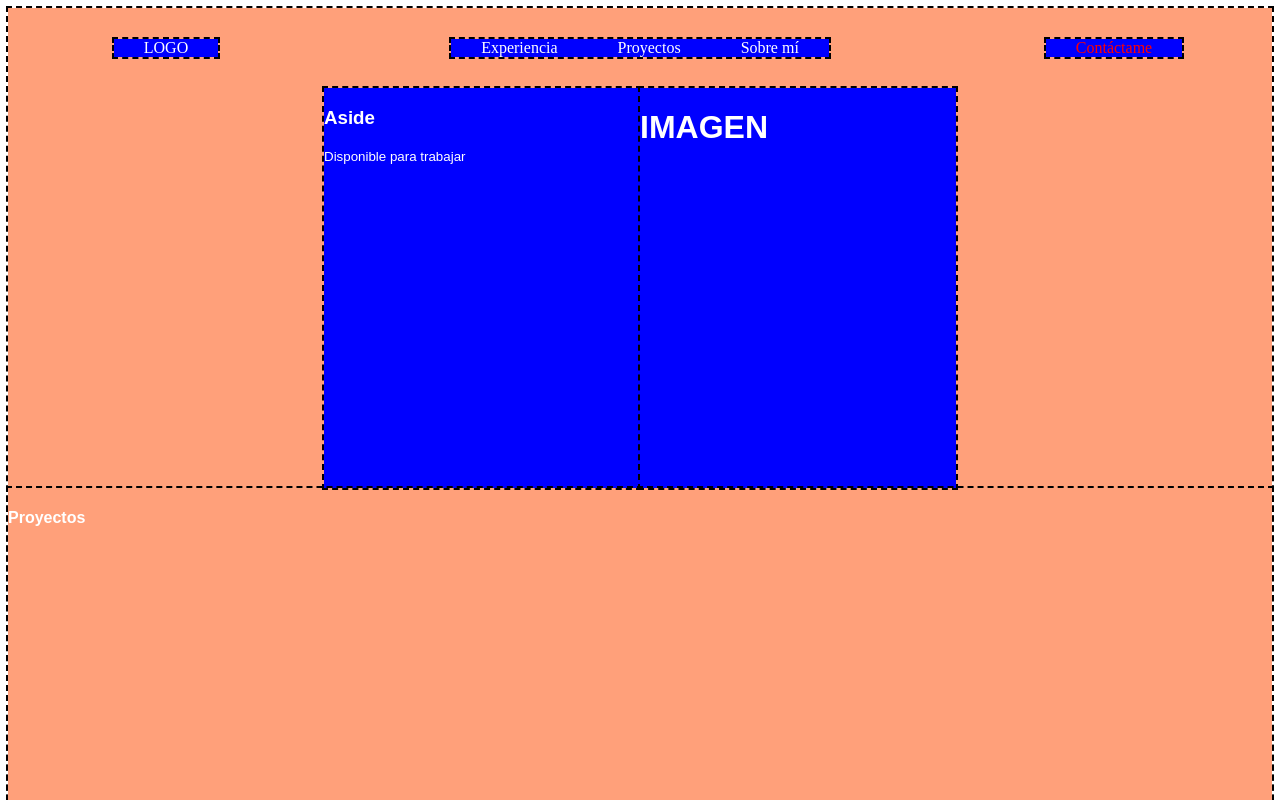
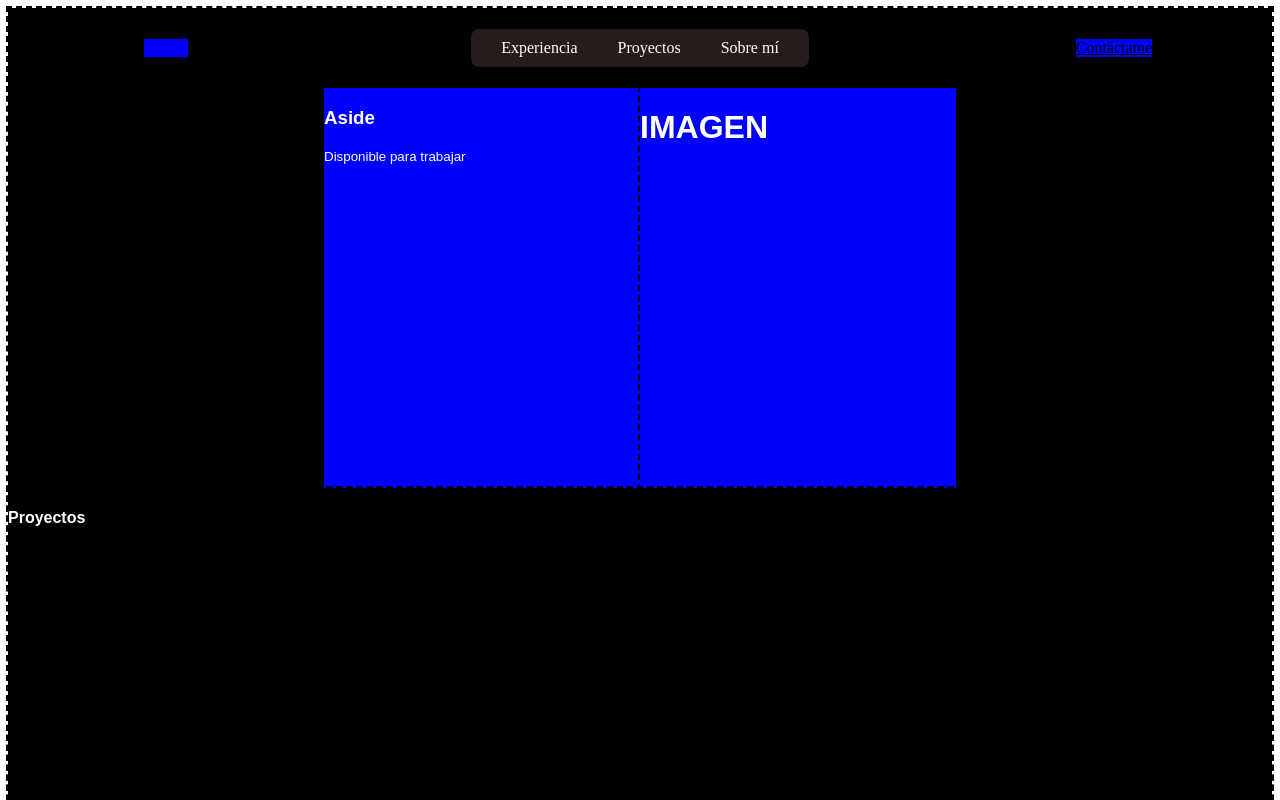
Before and after one commit to blancojohn/Portafolio-web, a React (Vite) app: page / in a window 1280 px wide. Shown: the top 800 px of the page. Built offline with nearby package versions, Linux system fonts and the light colour scheme.

Commit message:
Redefiniendo nombre de clases y selectores

```diff
--- a/src/components/Header.jsx
+++ b/src/components/Header.jsx
@@ -1,15 +1,15 @@
 const Header = () => {
     return (
         <>
-            <header className="posicion-enlaces-navbar"> {/* Nombre de clase hace referencia área layout */}
+            <header className="links-navbar">
                 <nav>
-                    <a href="/">Experiencia</a>
-                    <a href="/">Proyectos</a>
-                    <a href="/">Sobre mí</a>
+                    <a className="link-b" href="/">Experiencia</a>
+                    <a className="link-b" href="/">Proyectos</a>
+                    <a className="link-b" href="/">Sobre mí</a>
                 </nav>
             </header>
-            <span className="posicion-enlace-formulario">
-                <a href="/" className="estilos-enlace-formulario">Contáctame</a>
+            <span className="posicion-link-formulario">
+                <a href="/" className="link-n">Contáctame</a>
             </span>
             <span className="posicion-logo">
                 <a href="/">LOGO</a>
--- a/src/index.css
+++ b/src/index.css
@@ -1,5 +1,5 @@
 #root {
-  background: lightsalmon;
+  background: /* #ff92acff */ black;
   display: grid;
   grid-template-columns: repeat(4, 1fr);
   grid-template-rows: 80px repeat(3, 400px);
@@ -13,17 +13,17 @@
 }
 
 /* Disposición de los elementos del navbar */
-
-
-#root .posicion-enlaces-navbar {
-  background: blue;
+.links-navbar {
+  background: #62484866;
   grid-area: 1/2/2/4;
   justify-self: center;
   align-self: center;
   outline: dashed 2px black;
+  border-radius: 8px;
+  padding: 10px;
 }
 
-#root .posicion-logo {
+.posicion-logo {
   background: blue;
   grid-area: 1/1/2/2;
   justify-self: center;
@@ -31,7 +31,7 @@
   outline: dashed 2px black;
 }
 
-#root .posicion-enlace-formulario {
+.posicion-link-formulario {
   background: blue;
   grid-area: 1/4/2/5;
   justify-self: center;
@@ -41,34 +41,38 @@
 
 /* Disposición de los elementos en el aside */
 
-#root .disposicion-experiencia {
+.disposicion-experiencia {
   background: blue;
   grid-area: 2/2/3/3; /* posiciona los elementos en lacuadrícula especificada */
   outline: dashed 2px black;
 }
 
-#root .disposicion-foto {
+.disposicion-foto {
   background: blue;
   grid-area: 2/3/3/4; /* posiciona la foto en la cuadrícula especificada */
   outline: dashed 2px black;
 }
 
-#root .projects {
+.projects {
     grid-area: projects;
     outline: dashed 2px black;
 }
 
-#root .contact {
+.contact {
     grid-area: contact;
     outline: dashed 2px black;
 }
 
 /* Apariencia elementos navbar */
 
-.header, a {
+.link-b {
   color: white;
   text-decoration: none;
-  margin: 30px;
+  margin: 20px;
+}
+
+.link-n {
+  color: black;
 }
 
 .estilos-enlace-formulario {
```
